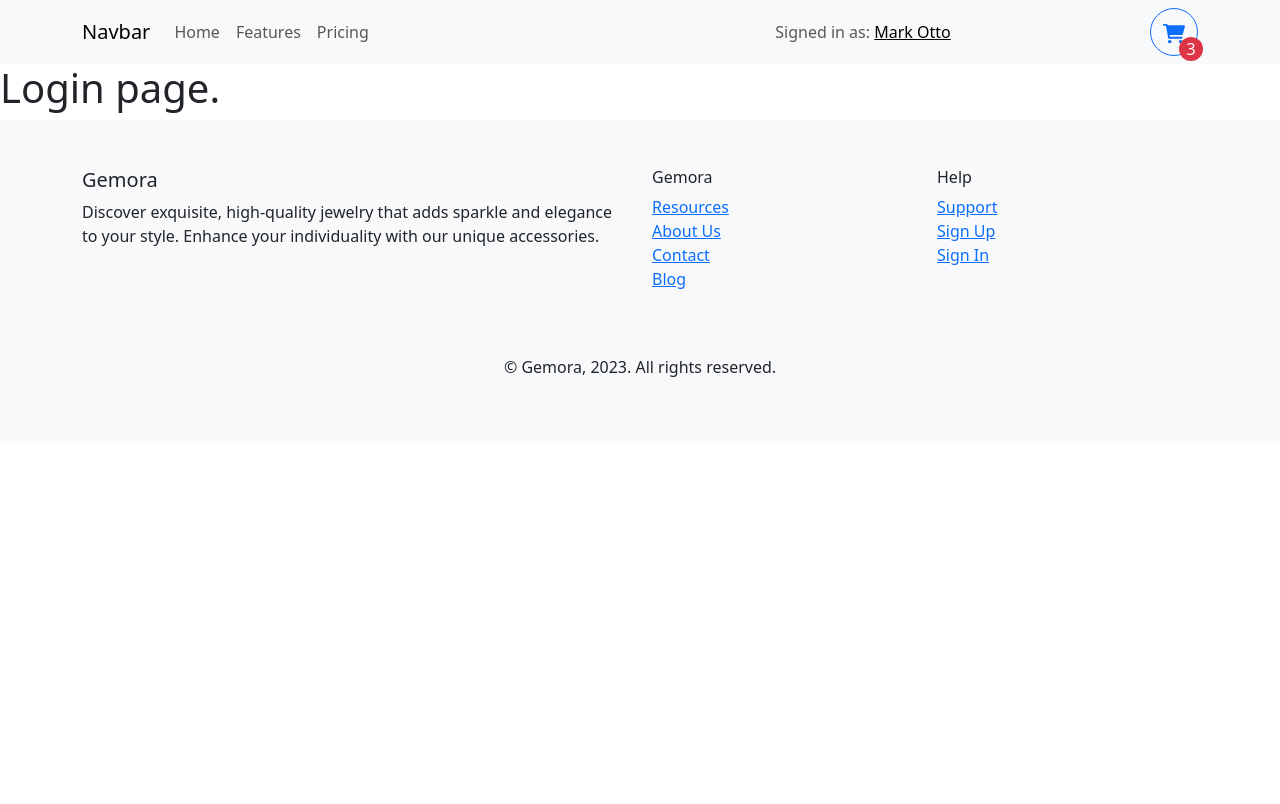
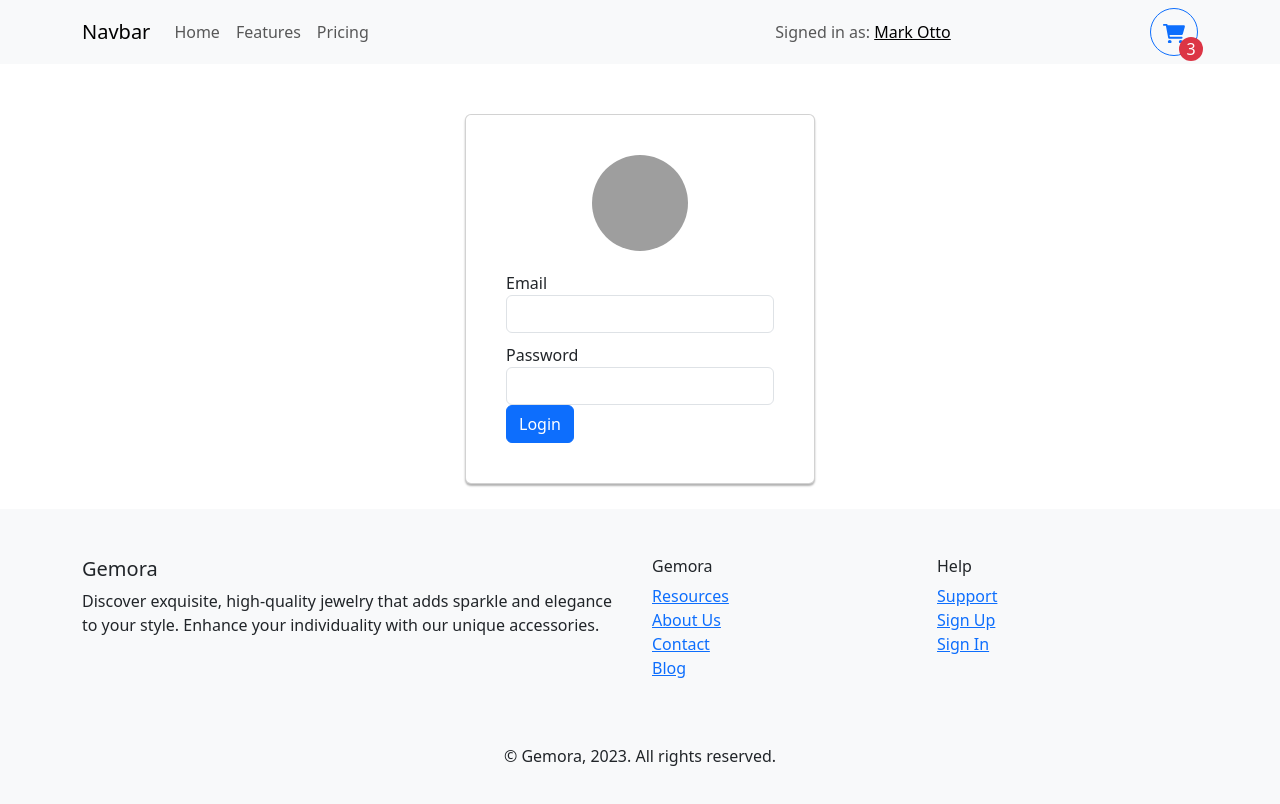
Before and after one commit to stelmaszczykadrian/Gemora-frontend, a React (Create React App) app in the folder gemora/: page /login in a window 1280 px wide. Shown: the top 804 px of the page. Built offline with nearby package versions, Linux system fonts and the light colour scheme; grey boxes are pictures that could not be loaded.

Commit message:
Feature: Add Login component for user authentication

```diff
--- a/gemora/src/components/login/Login.tsx
+++ b/gemora/src/components/login/Login.tsx
@@ -1,5 +1,93 @@
+import {ErrorMessage, Field, Form, Formik, FormikHelpers} from "formik";
+import * as Yup from "yup";
+import axios from 'axios';
+import {useNavigate} from "react-router-dom";
+
+interface FormValues {
+    email: string;
+    password: string;
+}
+
 const Login = () => {
-    return <h1>Login page.</h1>;
+    const navigate = useNavigate();
+
+    const initialValues: FormValues = {
+        email: '',
+        password: ''
+    };
+
+    const validationSchema = Yup.object().shape({
+        email: Yup.string().email('Invalid email').required('Email is required.'),
+        password: Yup.string().required('Password is required.')
+    });
+
+    const handleSubmit = (
+        values: FormValues,
+        { setSubmitting }: FormikHelpers<FormValues>
+    ) => {
+        console.log(values);
+        axios.post('http://localhost:8080/api/v1/auth/authenticate', values)
+            .then(response => {
+                // Handle the response from the backend if needed
+                console.log('Response from backend:', response.data);
+
+                if (response.data.access_token) {
+                    localStorage.setItem("token", JSON.stringify(response.data));
+                }
+                navigate('/');
+                setSubmitting(false);
+                return response.data;
+
+            })
+            .catch(error => {
+                console.error('Error sending data to backend:', error);
+                setSubmitting(false);
+            });
+    };
+
+    return (
+        <div className="col-md-12">
+            <div className="card card-container">
+                <img
+                    src="//ssl.gstatic.com/accounts/ui/avatar_2x.png"
+                    alt="profile-img"
+                    className="profile-img-card"
+                />
+                <Formik
+                    initialValues={initialValues}
+                    validationSchema={validationSchema}
+                    onSubmit={handleSubmit}
+                >
+                    <Form>
+                        <div className="form-group">
+                            <label htmlFor="email">Email</label>
+                            <Field name="email" type="text" className="form-control" />
+                            <ErrorMessage
+                                name="email"
+                                component="div"
+                                className="alert alert-danger"
+                            />
+                        </div>
+
+                        <div className="form-group">
+                            <label htmlFor="password">Password</label>
+                            <Field name="password" type="password" className="form-control" />
+                            <ErrorMessage
+                                name="password"
+                                component="div"
+                                className="alert alert-danger"
+                            />
+                        </div>
+                        <div className="form-group">
+                            <button type="submit" className="btn btn-primary btn-block">
+                                <span>Login</span>
+                            </button>
+                        </div>
+                    </Form>
+                </Formik>
+            </div>
+        </div>
+    );
 };
 
 export default Login;
```
